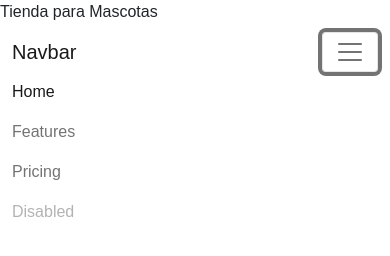
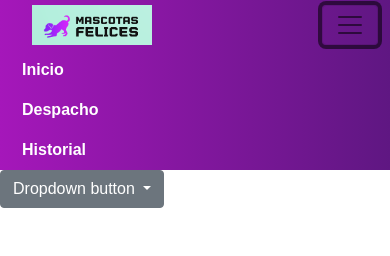
Before and after one commit to FelNavarroBrito/Prueba1, a plain HTML site: page Index.html in a window 390 px wide. Both pictures are taken after a click on the button "Toggle navigation". Drawn offline with nearby package versions, Linux system fonts and the light colour scheme.

Commit message:
probando navs y dropdowns

```diff
--- a/Index.html
+++ b/Index.html
@@ -1,14 +1,13 @@
 <!DOCTYPE html>
 <html lang="en">
-<tittle>Tienda para Mascotas</tittle>
 <head>
+
+<tittle></tittle>
+
+<script src="https://code.jquery.com/jquery-3.6.0.min.js" integrity="sha256-/xUj+3OJU5yExlq6GSYGSHk7tPXikynS7ogEvDej/m4=" crossorigin="anonymous"></script>
+<script src="js/bootstrap.js"></script>
 <link rel="stylesheet" href="css/bootstrap.css">
-<script src="js/bootstrap.js"></script>
 <link rel="stylesheet" href="Style.css">
-<!-- CSS only -->
-<link href="https://cdn.jsdelivr.net/npm/bootstrap@5.1.3/dist/css/bootstrap.min.css">
-<!-- JavaScript Bundle with Popper -->
-<script src="https://cdn.jsdelivr.net/npm/bootstrap@5.1.3/dist/js/bootstrap.bundle.min.js"></script>
 <link rel="stylesheet" href="path/to/font-awesome/css/font-awesome.min.css">
 
 </head>
@@ -18,23 +17,21 @@
 <section id="nav-bar">
     <nav class="navbar navbar-expand-lg navbar-light">
         <div class="container-fluid">
-          <a class="navbar-brand" href="#">Navbar</a>
-          <button class="navbar-toggler" type="button" data-bs-toggle="collapse" data-bs-target="#navbarNav" aria-controls="navbarNav" aria-expanded="false" aria-label="Toggle navigation">
+          <a class="navbar-brand" href="#"><img src="logo.png"></a>
+          <button class="navbar-toggler" type="button" data-bs-toggle="collapse" data-bs-target="#navbarNav"
+          aria-controls="navbarNav" aria-expanded="false" aria-label="Toggle navigation">
             <span class="navbar-toggler-icon"></span>
           </button>
           <div class="collapse navbar-collapse" id="navbarNav">
-            <ul class="navbar-nav">
+            <ul class="navbar-nav ms-auto">
               <li class="nav-item">
-                <a class="nav-link active" aria-current="page" href="#">Home</a>
+                <a class="nav-link" href="#">Inicio</a>
               </li>
               <li class="nav-item">
-                <a class="nav-link" href="#">Features</a>
+                <a class="nav-link" href="#">Despacho</a>
               </li>
               <li class="nav-item">
-                <a class="nav-link" href="#">Pricing</a>
-              </li>
-              <li class="nav-item">
-                <a class="nav-link disabled">Disabled</a>
+                <a class="nav-link" href="#">Historial</a>
               </li>
             </ul>
           </div>
@@ -42,6 +39,20 @@
       </nav>
 </section>
 
+<section>
+    <div class="dropdown">
+        <button class="btn btn-secondary dropdown-toggle" type="button" id="dropdownMenuButton"
+        data-toggle="dropdown" aria-haspopup="true" aria-expanded="false">
+          Dropdown button
+        </button>
+        <div class="dropdown-menu" aria-labelledby="dropdownMenuButton">
+          <a class="dropdown-item" href="#">Action</a>
+          <a class="dropdown-item" href="#">Another action</a>
+          <a class="dropdown-item" href="#">Something else here</a>
+        </div>
+      </div>
+</section>
+
 </body>
 
 </html>
--- a/Style.css
+++ b/Style.css
@@ -7,3 +7,28 @@ body
 {
     font-family: sans-serif;
 }
+#nav-bar
+{
+    position: sticky;
+    top: 0;
+    z-index: 10;
+}
+.navbar
+{
+    background-image: linear-gradient(to right, #a517ba, #5f1782);
+    padding: 0 !important;
+}
+.navbar-brand img
+{
+    height: 40px;
+    padding-left: 20px;
+}
+.navbar-nav li
+{
+    padding: 0 10px;
+}
+.navbar-nav li a
+{
+    color: #fff !important;
+    font-weight: 600;
+}
```
Also changed, not shown: logo.png (added).
